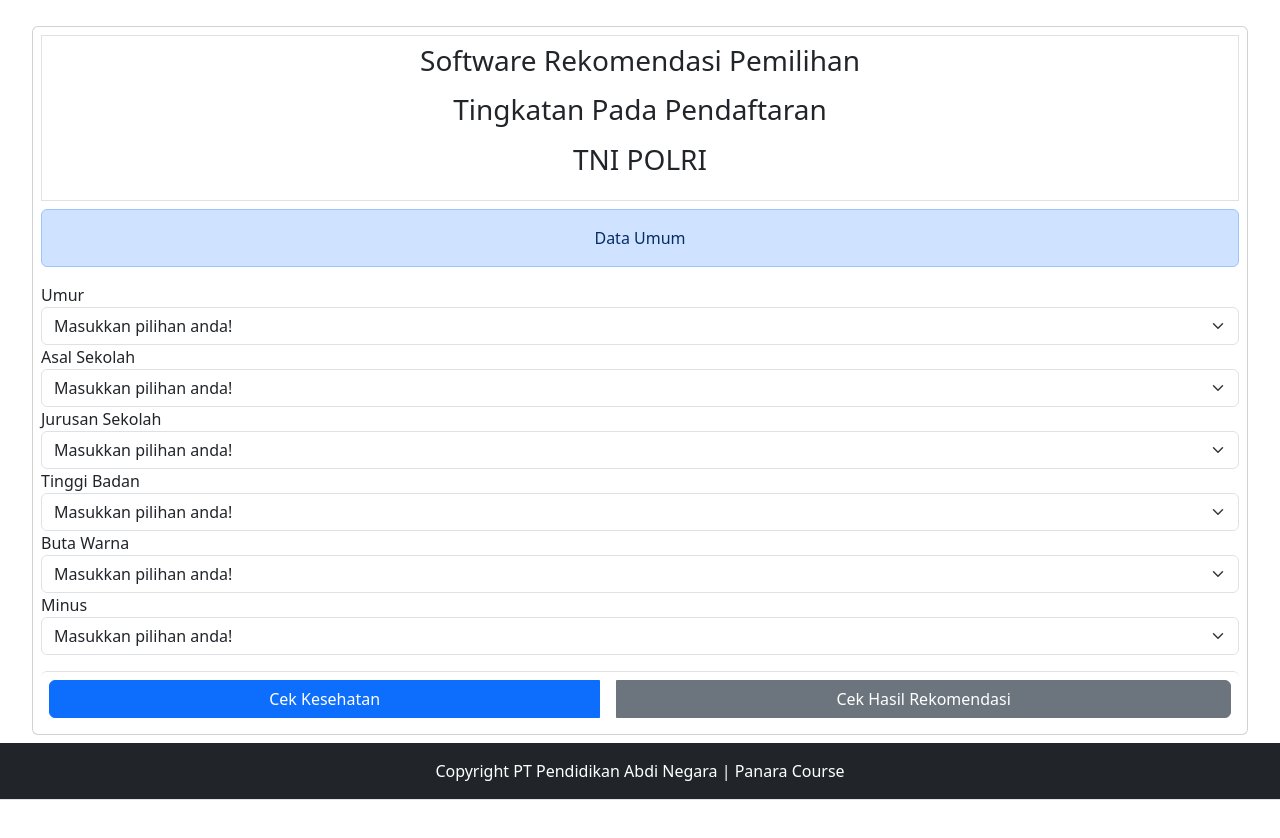
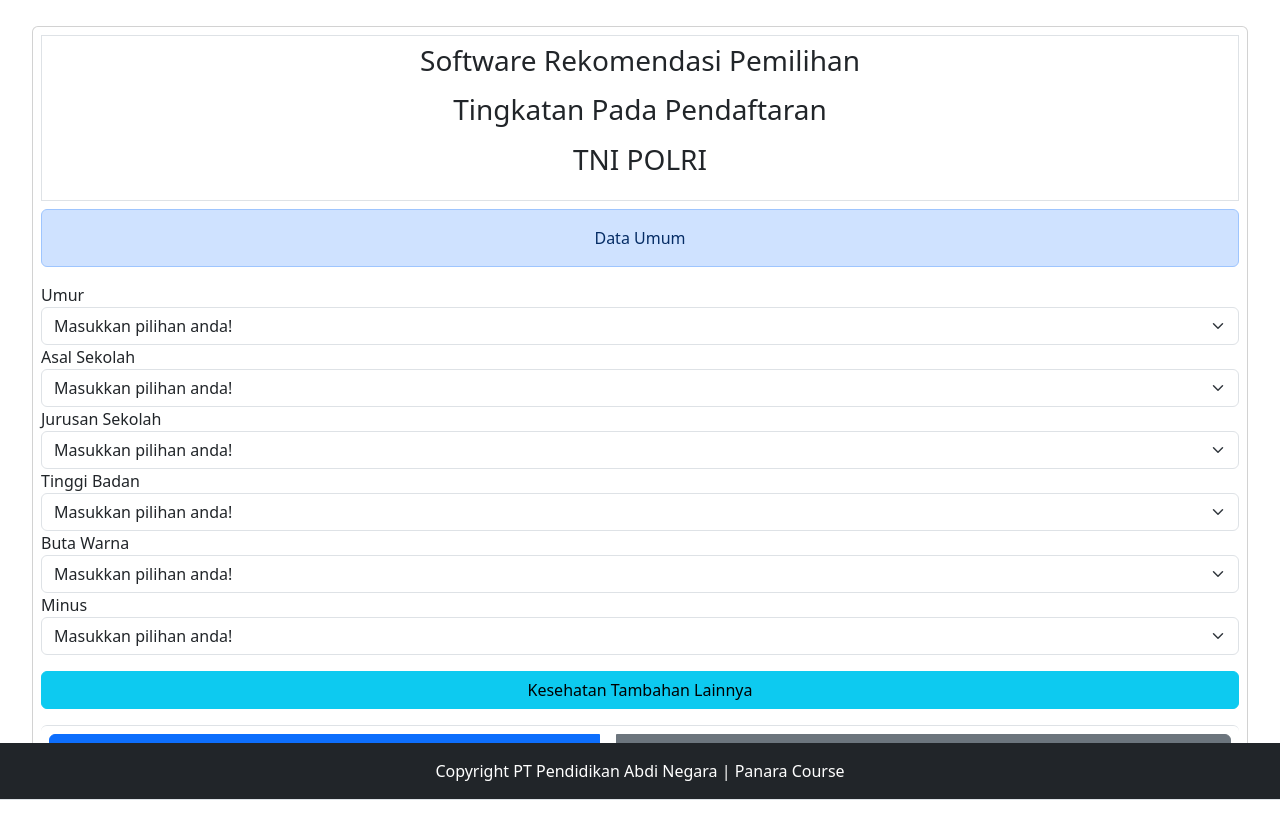
Before and after one commit to PanaraID/software-smart-select-tni-polri, a React (Vite) app: page / in a window 1280 px wide. Shown: the top 838 px of the page. Built offline with nearby package versions, Linux system fonts and the light colour scheme.

Commit message:
add (CheckKesehatanTambahanPage): Menambahkan tampilannya saja

```diff
--- a/src/finals/basic/PAGES.ts
+++ b/src/finals/basic/PAGES.ts
@@ -2,6 +2,7 @@ enum PAGES {
   HOME = "HOME",
 
   CHECK_KESEHATAN = "CHECK-KESEHATAN",
+  CHECK_KESEHATAN_TAMBAHAN = "CHECK-KESEHATAN-TAMBAHAN",
   CHECK_MATA = "CHECK-MATA",
   CHECK_WAJAH = "CHECK-WAJAH",
   CHECK_GIGI = "CHECK-GIGI",
--- /dev/null
+++ b/src/pages/check/CheckKesehatanTambahanPage.tsx
@@ -0,0 +1,22 @@
+import { useContext } from "react";
+
+import AppContext from "../../context/AppContext";
+import Header from "../../partials/Header";
+
+// import InputChoice from "../../partials/InputChoice";
+
+import ButtonNavigation from "../../partials/button-navigation/ButtonNavigation";
+
+function CheckKesehatanTambahanPage() {
+  const {} = useContext(AppContext);
+
+  return (
+    <>
+      <Header text="Kesehatan Tambahan Lainnya" />
+
+      <ButtonNavigation />
+    </>
+  );
+}
+
+export default CheckKesehatanTambahanPage;
--- a/src/pages/home/HomePage.tsx
+++ b/src/pages/home/HomePage.tsx
@@ -1,4 +1,5 @@
 import { useContext } from "react";
+import { Button } from "react-bootstrap";
 
 import AppContext from "../../context/AppContext";
 import PAGES from "../../finals/basic/PAGES";
@@ -37,7 +38,7 @@ function HomePage() {
     setButaWarna,
 
     minus,
-    setMinus
+    setMinus,
   } = useContext(AppContext);
 
   return (
@@ -82,11 +83,13 @@ function HomePage() {
         setSelected={setMinus}
       />
 
-      {/* <div>
-        <Button onClick={() => setPage(PAGES.DEV)} variant="info">
-          (SEMENTARA) Menuju Halaman Pengembang
-        </Button>
-      </div> */}
+      <Button
+        className="mt-3"
+        onClick={() => setPage(PAGES.CHECK_KESEHATAN_TAMBAHAN)}
+        variant="info"
+      >
+        Kesehatan Tambahan Lainnya
+      </Button>
 
       <ButtonNavigation
         button1={{
--- a/src/partials/app/ShowCheckPage.tsx
+++ b/src/partials/app/ShowCheckPage.tsx
@@ -1,6 +1,7 @@
 import PAGES from "../../finals/basic/PAGES";
 
 import CheckKesehatanPage from "../../pages/check/CheckKesehatanPage";
+import CheckKesehatanTambahanPage from "../../pages/check/CheckKesehatanTambahanPage";
 import CheckMataPage from "../../pages/check/CheckMataPage";
 import CheckWajahPage from "../../pages/check/CheckWajahPage";
 import CheckGigiPage from "../../pages/check/CheckGigiPage";
@@ -13,6 +14,8 @@ function ShowCheckPage(props: PropsType) {
   switch (props.page) {
     case PAGES.CHECK_KESEHATAN:
       return <CheckKesehatanPage />;
+    case PAGES.CHECK_KESEHATAN_TAMBAHAN:
+      return <CheckKesehatanTambahanPage />;
     case PAGES.CHECK_MATA:
         return <CheckMataPage />;
     case PAGES.CHECK_WAJAH:
```
